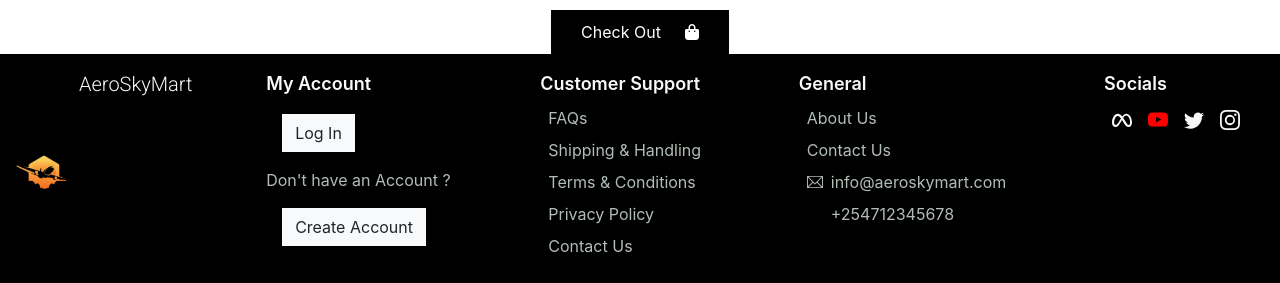
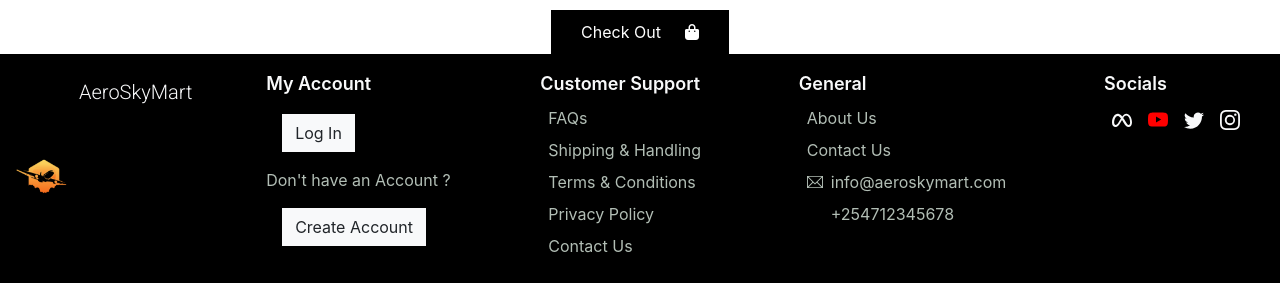
Before and after one commit to Osorabrian/AeroSkyMart, a React (Create React App) app: page /cart in a window 1280 px wide. Shown: the part 502-785 px from the top of the page. Built offline with nearby package versions, Linux system fonts and the light colour scheme; some icons are missing.

Commit message:
format footer logo

```diff
--- a/src/Components/Footer/Footer.js
+++ b/src/Components/Footer/Footer.js
@@ -16,7 +16,7 @@ export default function Footer(){
 
                 <div className="flex flex-wrap justify-between text-light text-left">
 
-                    <Link className="flex mt-3 ms-1 mb-2" to='/'>
+                    <Link className="flex mt-4 ms-1 mb-2" to='/'>
                         <img src={logo} alt='logo'id='logo' style={{padding: '0px 12px'}} className="my-auto"/>
                         <span className='font-roboto text-xl'>AeroSkyMart</span>
                     </Link>
```
